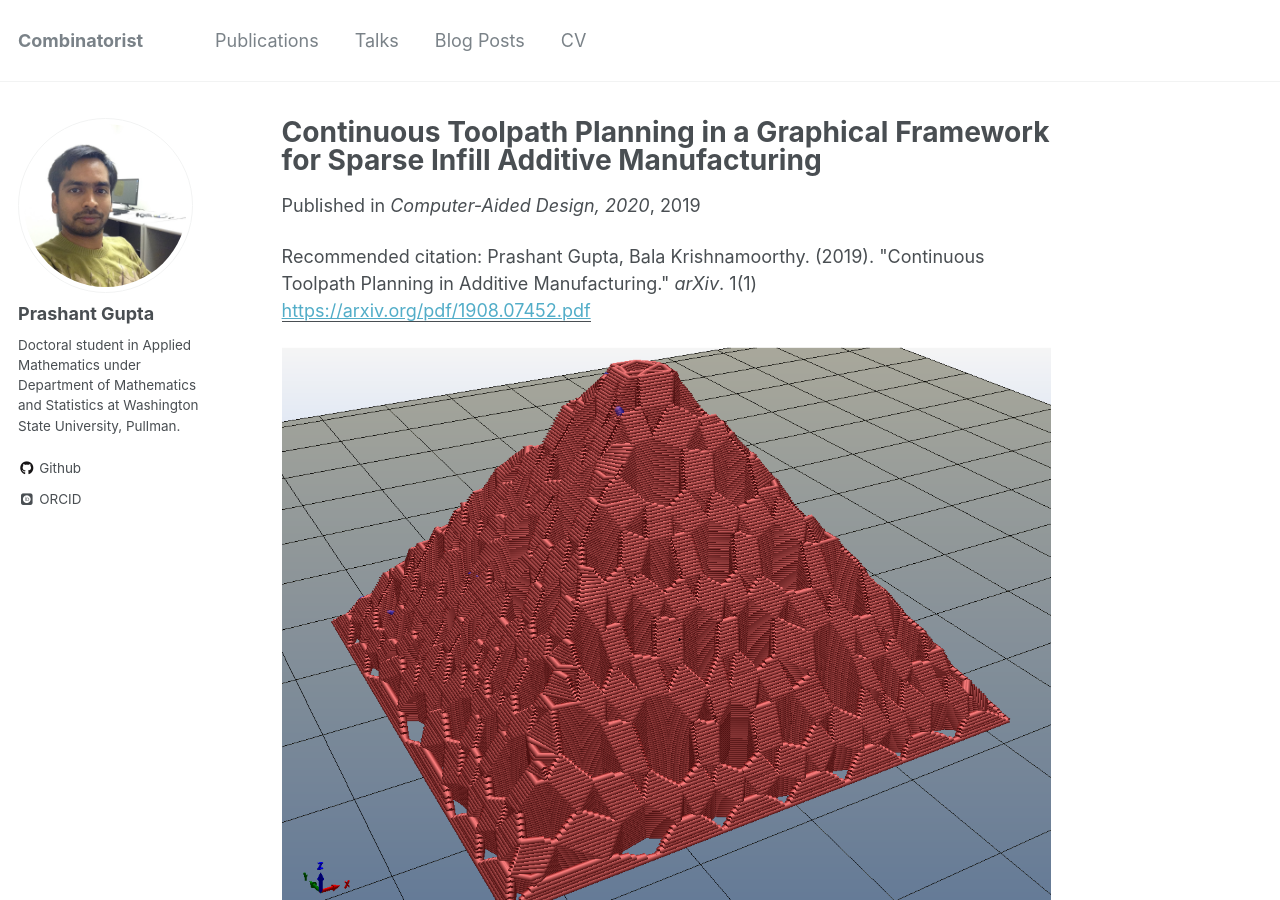
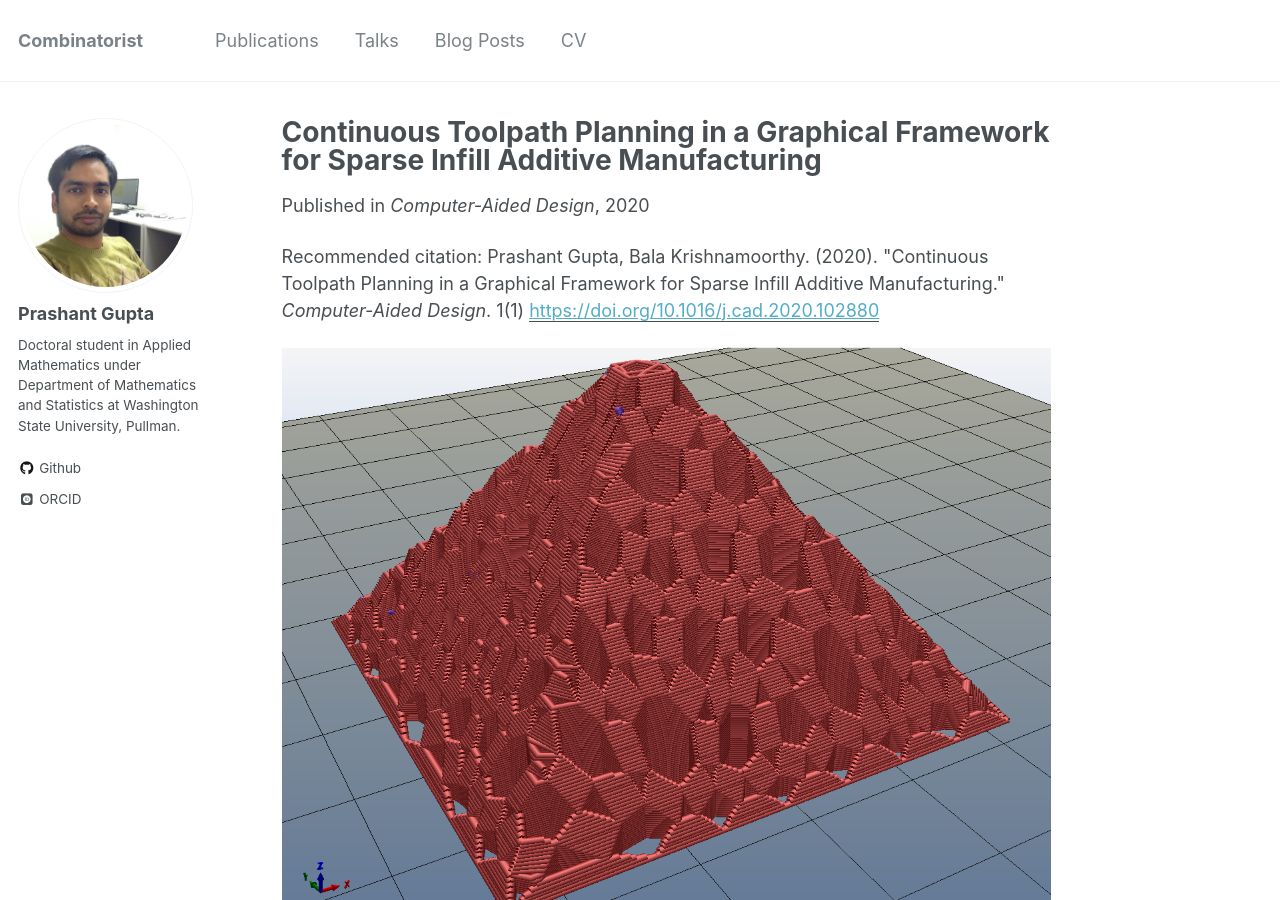
Before and after one commit to pragup/pragup.github.io, a Jekyll site: the page built from _publications/2019-08-22-Continuous-Toolpath-Planning-in-Additive-Manufacturing.md, in a window 1280 px wide and 900 px high. Built offline with Jekyll 4.4.1, drawn with Linux system fonts in a browser that asks for light colours; some web fonts are replaced; formulas are drawn with MathJax 3; some of the changed text lies outside the part shown.

Commit message:
no message

```diff
--- a/_publications/2019-08-22-Continuous-Toolpath-Planning-in-Additive-Manufacturing.md
+++ b/_publications/2019-08-22-Continuous-Toolpath-Planning-in-Additive-Manufacturing.md
@@ -3,10 +3,10 @@ title: "Continuous Toolpath Planning in a Graphical Framework for Sparse Infill
 collection: publications
 permalink: /publication/2019-08-22-Continuous-Toolpath-Planning-in-Additive-Manufacturing
 excerpt: 'In this paper we have developed a framework for layer by layer 3d printing, based on euler transformation approach, we developed in our previous work.'
-date: 2019-08-19
-venue: 'Computer-Aided Design, 2020'
-paperurl: 'https://arxiv.org/pdf/1908.07452.pdf'
-citation: 'Prashant Gupta, Bala Krishnamoorthy. (2019). &quot;Continuous Toolpath Planning in Additive Manufacturing.&quot; <i>arXiv</i>. 1(1)'
+date: 2020-10-01
+venue: 'Computer-Aided Design'
+paperurl: 'https://doi.org/10.1016/j.cad.2020.102880'
+citation: 'Prashant Gupta, Bala Krishnamoorthy. (2020). &quot;Continuous Toolpath Planning in a Graphical Framework for Sparse Infill Additive Manufacturing.&quot; <i>Computer-Aided Design</i>. 1(1)'
 ---
 
 ![First Figure 1]( https://pragup.github.io/images/PyramidPlan.png )
```
Also changed, not shown: other parts of _publications/2019-08-22-Continuous-Toolpath-Planning-in-Additive-Manufacturing.md (+0 -2 lines).
